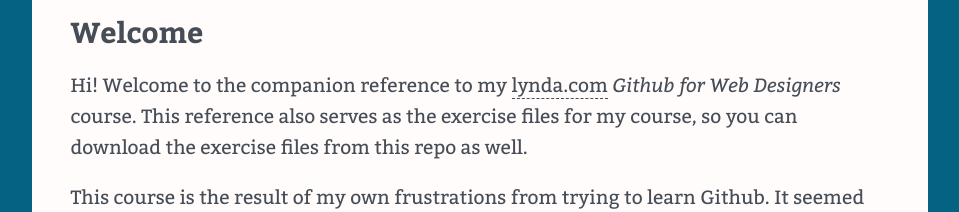
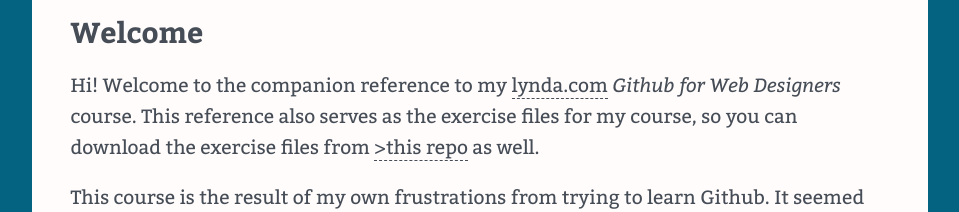
Before and after one commit to hoie/github-for-web-designers, a plain HTML site: page index.html in a window 1280 px wide. Shown: the part 237-449 px from the top of the page, without its empty margins (160-1119 px from the left). Drawn offline with nearby package versions, Linux system fonts and the light colour scheme.

Commit message:
added nojekyll and updated index file

```diff
--- a/index.html
+++ b/index.html
@@ -26,7 +26,7 @@
     </nav>
     <main>
     <h2>Welcome</h2>
-    <p>Hi! Welcome to the companion reference to my <a href="http://www.lynda.com" title="lynda.com">lynda.com</a> <em>Github for Web Designers</em> course. This reference also serves as the exercise files for my course, so you can download the exercise files from this repo as well.</p>
+    <p>Hi! Welcome to the companion reference to my <a href="http://www.lynda.com" title="lynda.com">lynda.com</a> <em>Github for Web Designers</em> course. This reference also serves as the exercise files for my course, so you can download the exercise files from <a href="https://github.com/hoie/github-for-web-designers?subject=feedback">>this repo</a> as well.</p>
     <p>This course is the result of my own frustrations from trying to learn Github. It seemed like every tutorial I took, or article I read, assumed I was a developer and used terms and terminology that I just wasn't familiar with. Perhaps worse than that, because certain things were assumed it would often halt my learning process because I wouldn't understand how to fill in the blanks between steps. I decided to jump in headfirst, make lots of mistakes, and research things that as a designer I wasn't really that interested in. The result was that I learned Github the hard way, and I'm hoping my course means that you don't have to.</p>
     <h2>Stuff I learned</h2>
     <p>Whenever I learn something new I have those &quot;aha&rdquo; moments where I break through the murk into moments of clarity. In addition to the reference and glossary that you&rsquo;ll find here I wanted to list some of the concepts that I found really important when learning Github.</p>
```
Also changed, not shown: 1 other file.
